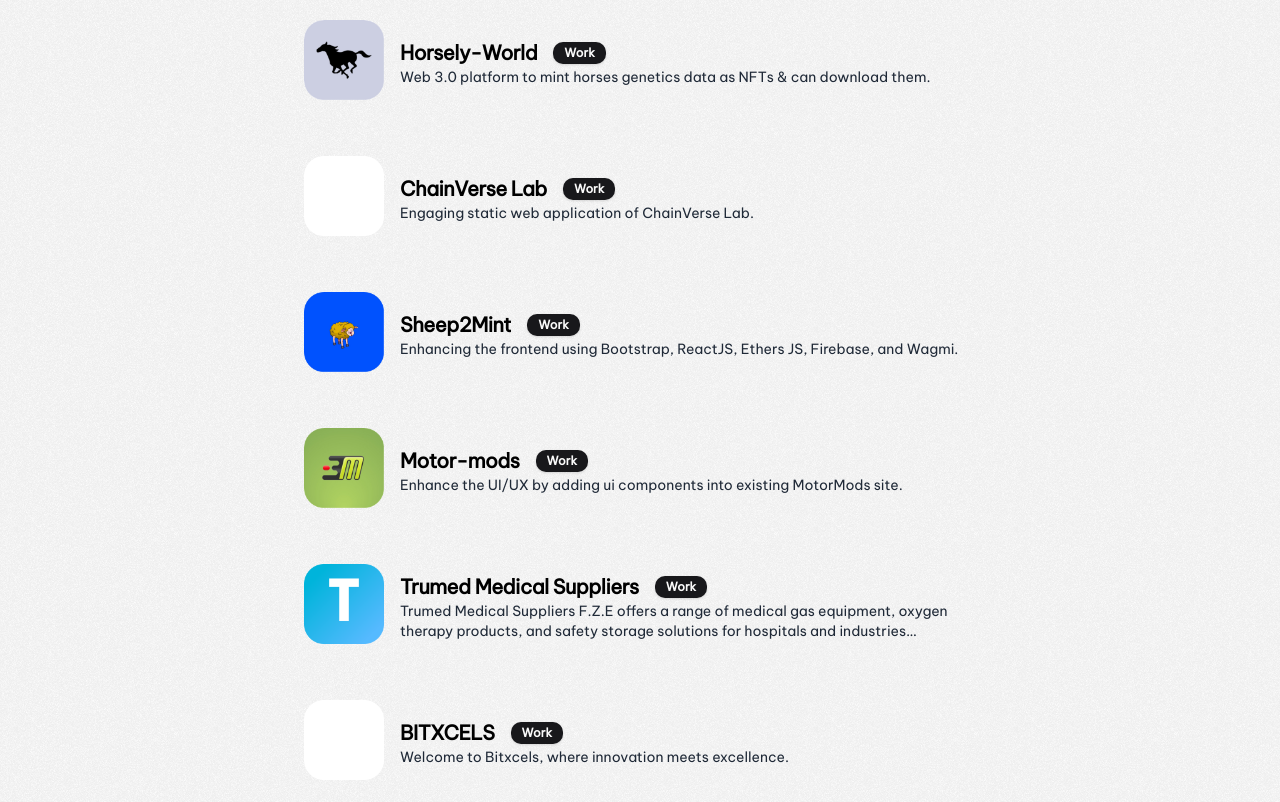
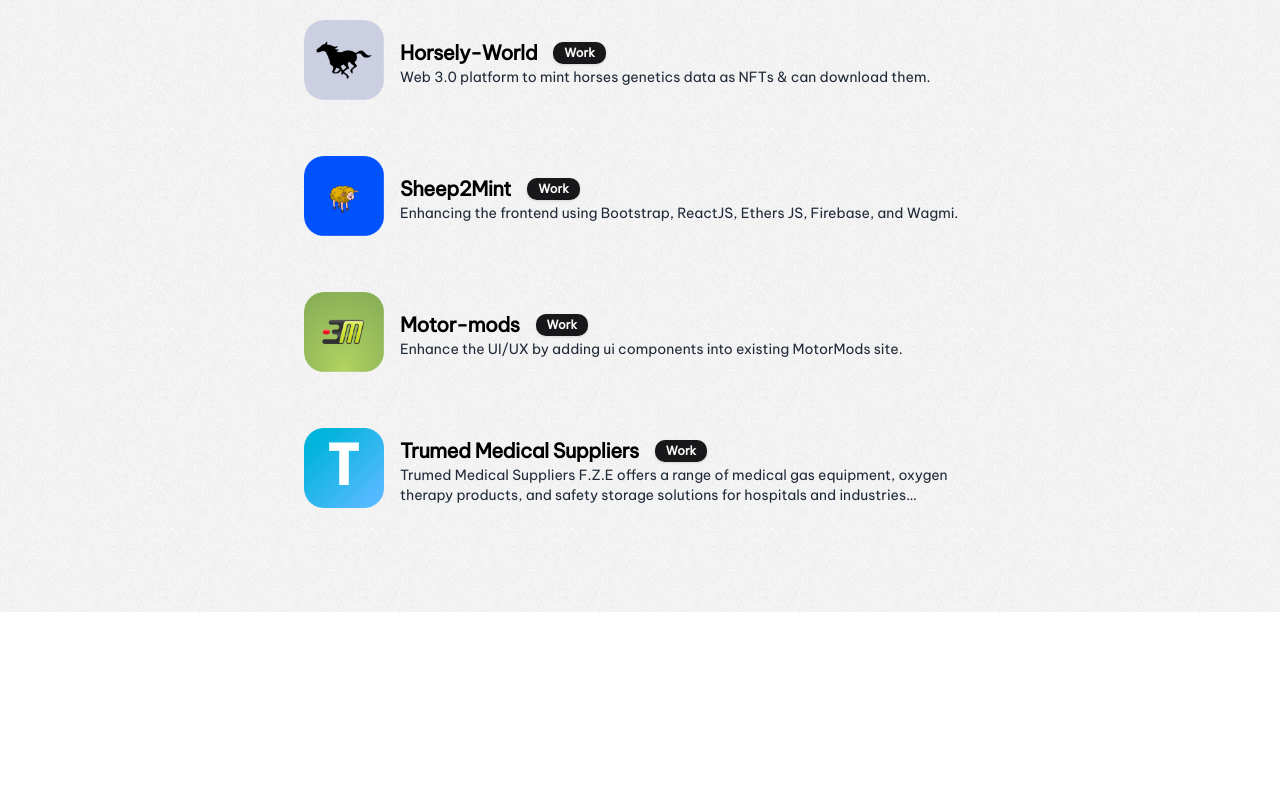
Before and after one commit to MasabBinZia/My-Portfolio-Web, a Next.js app: page /projects in a window 1280 px wide. Shown: the part 1020-1822 px from the top of the page. After the commit the page ends 1632 px from the top, so only its background shows below. Built offline with nearby package versions, Linux system fonts and the light colour scheme.

Commit message:
style: update Projects component layout and improve code readability

```diff
--- a/src/data/config.tsx
+++ b/src/data/config.tsx
@@ -154,10 +154,13 @@
       icon: "/icons/thrr.png",
       stack: [
         { key: "react", element: <SiReact className="h-8 w-8" /> },
-        {key: "thirdweb", element: <SiThirdweb className="h-8 w-8" /> },
+        { key: "thirdweb", element: <SiThirdweb className="h-8 w-8" /> },
         { key: "vite", element: <SiVite className="h-8 w-8" /> },
         { key: "typescript", element: <SiTypescript className="h-8 w-8" /> },
-        { key: "framermotion", element: <TbBrandFramerMotion className="h-8 w-8" /> },
+        {
+          key: "framermotion",
+          element: <TbBrandFramerMotion className="h-8 w-8" />,
+        },
         { key: "tailwindcss", element: <SiTailwindcss className="h-8 w-8" /> },
         { key: "shadcn ui", element: <SiShadcnui className="h-8 w-8" /> },
       ],
@@ -411,48 +414,48 @@
         },
       ],
     },
-    {
-      title: "ChainVerse Lab",
-      slug: "chain-verse-lab",
-      image: chainverse,
-      description: "Engaging static web application of ChainVerse Lab.",
-      link: "https://chainvese-website.vercel.app",
-      icon: "/icons/no-img.png",
-      stack: [
-        { key: "typescript", element: <SiTypescript className="h-8 w-8" /> },
-        { key: "nextjs", element: <TbBrandNextjs className="h-8 w-8" /> },
-        { key: "react", element: <SiReact className="h-8 w-8" /> },
-        { key: "tailwindcss", element: <SiTailwindcss className="h-8 w-8" /> },
-        {
-          key: "FramerMotion",
-          element: <TbBrandFramerMotion className="h-8 w-8" />,
-        },
-        { key: "threejs", element: <TbBrandThreejs className="h-8 w-8" /> },
+    // {
+    //   title: "ChainVerse Lab",
+    //   slug: "chain-verse-lab",
+    //   image: chainverse,
+    //   description: "Engaging static web application of ChainVerse Lab.",
+    //   link: "https://chainvese-website.vercel.app",
+    //   icon: "/icons/no-img.png",
+    //   stack: [
+    //     { key: "typescript", element: <SiTypescript className="h-8 w-8" /> },
+    //     { key: "nextjs", element: <TbBrandNextjs className="h-8 w-8" /> },
+    //     { key: "react", element: <SiReact className="h-8 w-8" /> },
+    //     { key: "tailwindcss", element: <SiTailwindcss className="h-8 w-8" /> },
+    //     {
+    //       key: "FramerMotion",
+    //       element: <TbBrandFramerMotion className="h-8 w-8" />,
+    //     },
+    //     { key: "threejs", element: <TbBrandThreejs className="h-8 w-8" /> },
 
-        { key: "emailjs", element: <MdEmail className="h-8 w-8" /> },
-      ],
-      caseStudy:
-        "As a modern Full-Stack Developer, I led the development of an engaging web application using Next.js 14, Tailwind CSS, Framer Motion, Email JS, and Three.js. My work involved the complete design of the app, converting designs into TypeScript (TSX) code, and enhancing user interaction with the integration of Three.js models. I focused on responsive design, user-friendly navigation, readability, and component-based architecture. Emphasizing animations, performance optimization, accessibility, and thorough testing, I ensured a robust, dynamic user experience. My approach was documented and geared towards continuous improvement, embodying modern development practices.",
+    //     { key: "emailjs", element: <MdEmail className="h-8 w-8" /> },
+    //   ],
+    //   caseStudy:
+    //     "As a modern Full-Stack Developer, I led the development of an engaging web application using Next.js 14, Tailwind CSS, Framer Motion, Email JS, and Three.js. My work involved the complete design of the app, converting designs into TypeScript (TSX) code, and enhancing user interaction with the integration of Three.js models. I focused on responsive design, user-friendly navigation, readability, and component-based architecture. Emphasizing animations, performance optimization, accessibility, and thorough testing, I ensured a robust, dynamic user experience. My approach was documented and geared towards continuous improvement, embodying modern development practices.",
 
-      challenges: [
-        { desc: "Integrating Three.js models for enhanced user interaction." },
-        { desc: "Ensuring responsive design and readability across devices." },
-        {
-          desc: "Optimizing performance and accessibility for a dynamic user experience.",
-        },
-      ],
-      learnings: [
-        {
-          desc: "Improved skills in using Three.js for creating interactive models.",
-        },
-        {
-          desc: "Gained experience in converting designs into TypeScript (TSX) code.",
-        },
-        {
-          desc: "Enhanced understanding of performance optimization and accessibility.",
-        },
-      ],
-    },
+    //   challenges: [
+    //     { desc: "Integrating Three.js models for enhanced user interaction." },
+    //     { desc: "Ensuring responsive design and readability across devices." },
+    //     {
+    //       desc: "Optimizing performance and accessibility for a dynamic user experience.",
+    //     },
+    //   ],
+    //   learnings: [
+    //     {
+    //       desc: "Improved skills in using Three.js for creating interactive models.",
+    //     },
+    //     {
+    //       desc: "Gained experience in converting designs into TypeScript (TSX) code.",
+    //     },
+    //     {
+    //       desc: "Enhanced understanding of performance optimization and accessibility.",
+    //     },
+    //   ],
+    // },
     {
       title: "Sheep2Mint",
       slug: "sheep2mint",
@@ -581,39 +584,39 @@
         },
       ],
     },
-    {
-      title: "BITXCELS",
-      slug: "bitxcels",
-      image: bitxcles,
-      description: "Welcome to Bitxcels, where innovation meets excellence.",
-      link: "https://bitxcels.com",
-      icon: "/icons/no-img.png",
-      stack: [
-        { key: "javascript", element: <SiJavascript className="h-8 w-8" /> },
-        { key: "nextjs", element: <TbBrandNextjs className="h-8 w-8" /> },
-        { key: "react", element: <SiReact className="h-8 w-8" /> },
-        { key: "tailwindcss", element: <SiTailwindcss className="h-8 w-8" /> },
-      ],
-      caseStudy:
-        "In this project, my role as a Modern Full-Stack Developer centered around creating a fully responsive, intuitive UI design for a website utilizing Next.js 13, JavaScript, Framer Motion, Email JS, and Tailwind CSS. The process encompassed planning and design with a focus on responsive layouts, seamless navigation and user flow, and ensuring typography and readability are optimized for all devices. I employed a component-based approach to structure the site, integrating animations and interactions for a dynamic user experience. Performance optimization, accessibility, thorough testing and debugging, comprehensive documentation, and a commitment to continuous improvement were key aspects of my development strategy.",
+    // {
+    //   title: "BITXCELS",
+    //   slug: "bitxcels",
+    //   image: bitxcles,
+    //   description: "Welcome to Bitxcels, where innovation meets excellence.",
+    //   link: "https://bitxcels.com",
+    //   icon: "/icons/no-img.png",
+    //   stack: [
+    //     { key: "javascript", element: <SiJavascript className="h-8 w-8" /> },
+    //     { key: "nextjs", element: <TbBrandNextjs className="h-8 w-8" /> },
+    //     { key: "react", element: <SiReact className="h-8 w-8" /> },
+    //     { key: "tailwindcss", element: <SiTailwindcss className="h-8 w-8" /> },
+    //   ],
+    //   caseStudy:
+    //     "In this project, my role as a Modern Full-Stack Developer centered around creating a fully responsive, intuitive UI design for a website utilizing Next.js 13, JavaScript, Framer Motion, Email JS, and Tailwind CSS. The process encompassed planning and design with a focus on responsive layouts, seamless navigation and user flow, and ensuring typography and readability are optimized for all devices. I employed a component-based approach to structure the site, integrating animations and interactions for a dynamic user experience. Performance optimization, accessibility, thorough testing and debugging, comprehensive documentation, and a commitment to continuous improvement were key aspects of my development strategy.",
 
-      challenges: [
-        { desc: "Creating a fully responsive and intuitive UI design." },
-        { desc: "Ensuring seamless navigation and user flow." },
-        { desc: "Optimizing typography and readability across all devices." },
-      ],
-      learnings: [
-        {
-          desc: "Improved skills in using Next.js and JavaScript for responsive design.",
-        },
-        {
-          desc: "Gained experience in using Framer Motion for animations and interactions.",
-        },
-        {
-          desc: "Enhanced understanding of performance optimization and accessibility best practices.",
-        },
-      ],
-    },
+    //   challenges: [
+    //     { desc: "Creating a fully responsive and intuitive UI design." },
+    //     { desc: "Ensuring seamless navigation and user flow." },
+    //     { desc: "Optimizing typography and readability across all devices." },
+    //   ],
+    //   learnings: [
+    //     {
+    //       desc: "Improved skills in using Next.js and JavaScript for responsive design.",
+    //     },
+    //     {
+    //       desc: "Gained experience in using Framer Motion for animations and interactions.",
+    //     },
+    //     {
+    //       desc: "Enhanced understanding of performance optimization and accessibility best practices.",
+    //     },
+    //   ],
+    // },
   ],
 };
 
--- a/src/views/projects.tsx
+++ b/src/views/projects.tsx
@@ -21,10 +21,11 @@
             </TabsList>
             <TabsContent
               value="myproj"
-              className="grid grid-cols-2 justify-center items-center gap-2"
+              className="flex flex-col justify-center items-center gap-2"
             >
-              {projects.Myprojects.filter((proj) => proj.isPersonalProject).slice(0,4).map(
-                (proj, index) => (
+              {projects.Myprojects.filter((proj) => proj.isPersonalProject)
+                .slice(0, 4)
+                .map((proj, index) => (
                   <ProjectCard
                     key={index}
                     title={proj.title}
@@ -35,8 +36,7 @@
                     more={`/projects/${proj.slug}`}
                     cardType="featured"
                   />
-                )
-              )}
+                ))}
             </TabsContent>
             <TabsContent
               value="workproj"
```
